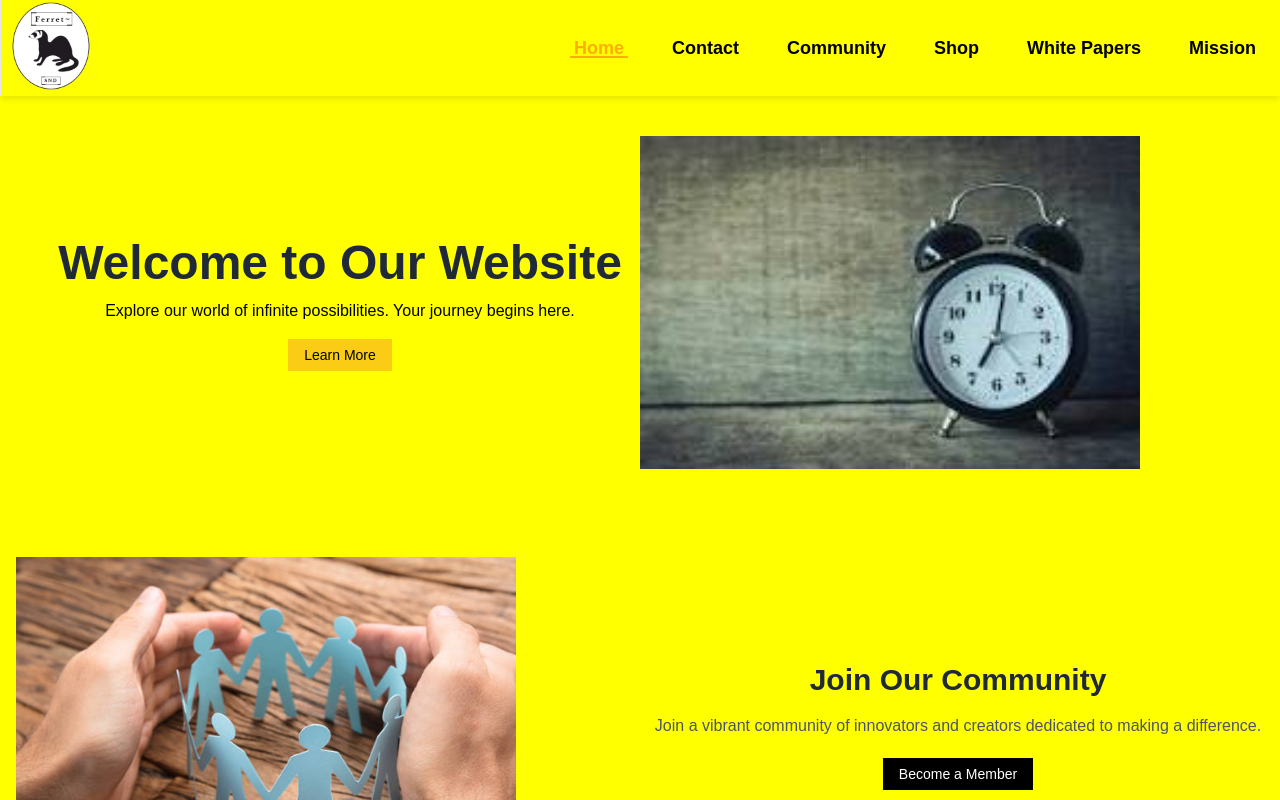
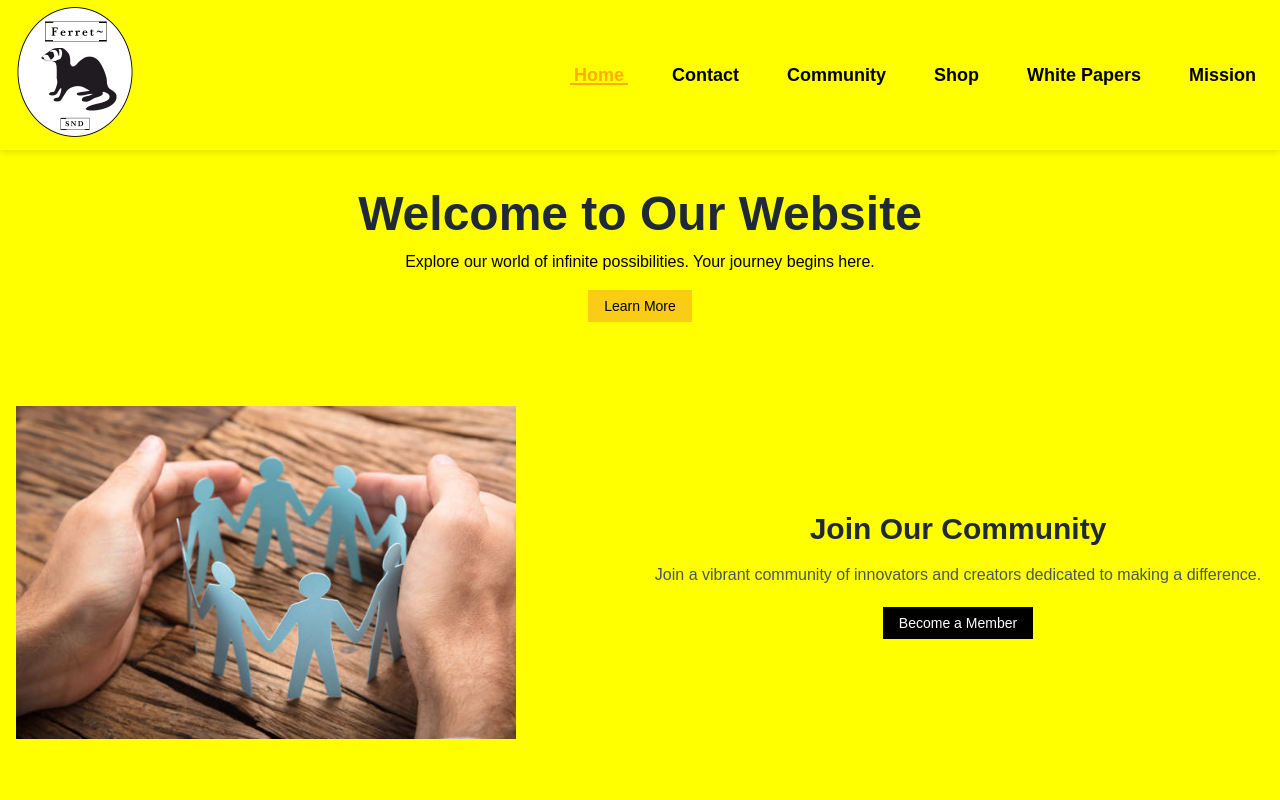
Before and after one commit to gfarhan18/ferret-shop, a Next.js app: page / in a window 1280 px wide. Shown: the top 800 px of the page. Built offline with nearby package versions, Linux system fonts and the light colour scheme.

Commit message:
new changes

```diff
--- a/app/globals.css
+++ b/app/globals.css
@@ -56,7 +56,6 @@ body {
 .header {
   background-color: yellow;
   box-shadow: 0 4px 6px -1px rgba(0, 0, 0, 0.1);
-  height: 96px; /* 24 * 4 */
   display: none;
 }
 .active:hover,.active {
--- a/components/Header/Header.tsx
+++ b/components/Header/Header.tsx
@@ -20,8 +20,8 @@ const Header = () => {
 
   return (
     <header className="header justify-between items-center overflow-hidden text-black">
-      <Link href="/" className="border flex-shrink-0 flex items-center justify-center ">
-          <Image src="/fslogo.png" alt="Logo" width={100} height={100} />
+      <Link href="/" className="flex-shrink-0 flex items-center justify-center ">
+          <Image src="/fslogo.png" alt="Logo" width={150} height={150} />
       </Link>
       <nav className="header-links font-semibold text-base lg:text-lg">
         <ul className="flex items-center ml-4 xl:ml-8 mr-auto">
--- a/components/Header/styles.css
+++ b/components/Header/styles.css
@@ -3,7 +3,6 @@
 .header {
     background-color: white;
     box-shadow: 0 4px 6px -1px rgba(0, 0, 0, 0.1);
-    height: 96px; /* 24 * 4 */
     display: none;
 }
 .active:hover,.active {
--- a/components/Hero/Hero.tsx
+++ b/components/Hero/Hero.tsx
@@ -13,9 +13,6 @@ const HeroSection: React.FC = () => {
               Learn More
           </Button>
         </div>
-        <div className="flex-1">
-          <Image src="/clock.jpeg" alt="Hero Image" width={500} height={300} objectFit="cover" />
-        </div>
       </div>
     </div>
   );
```
